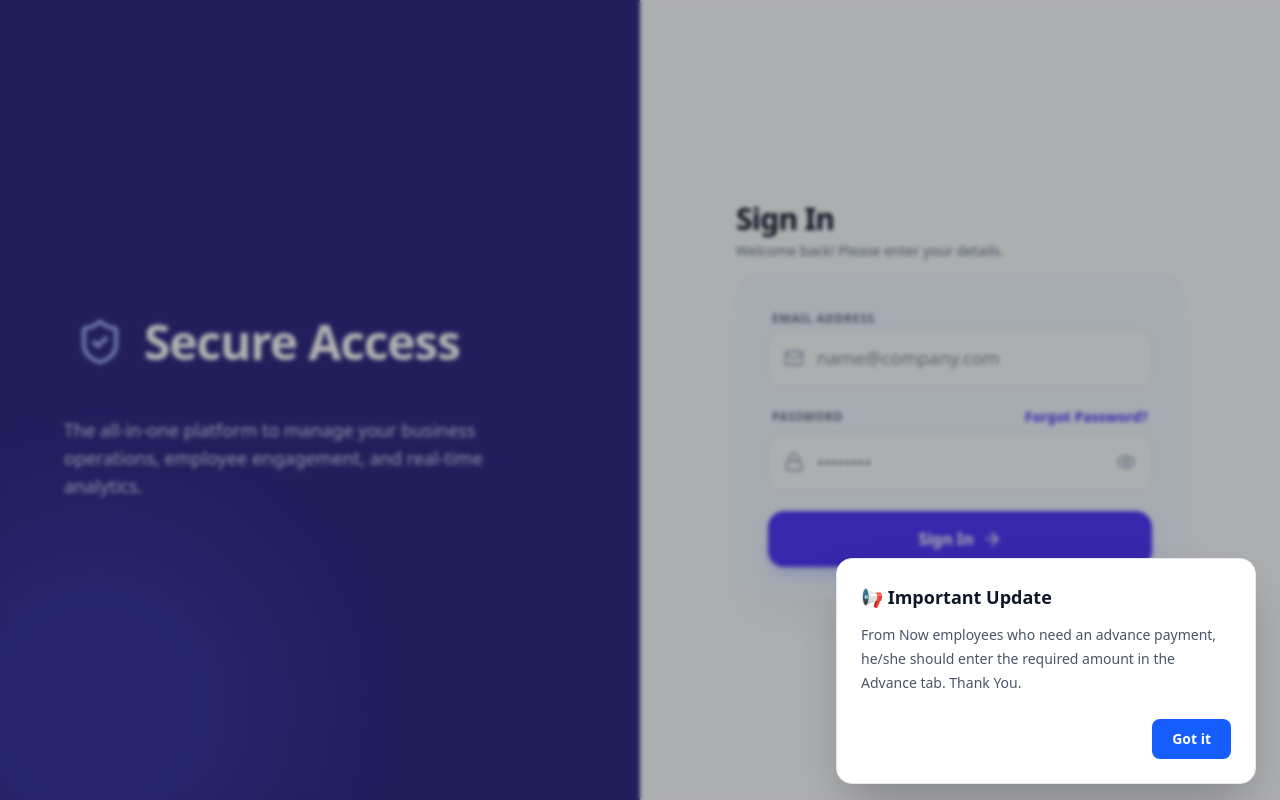
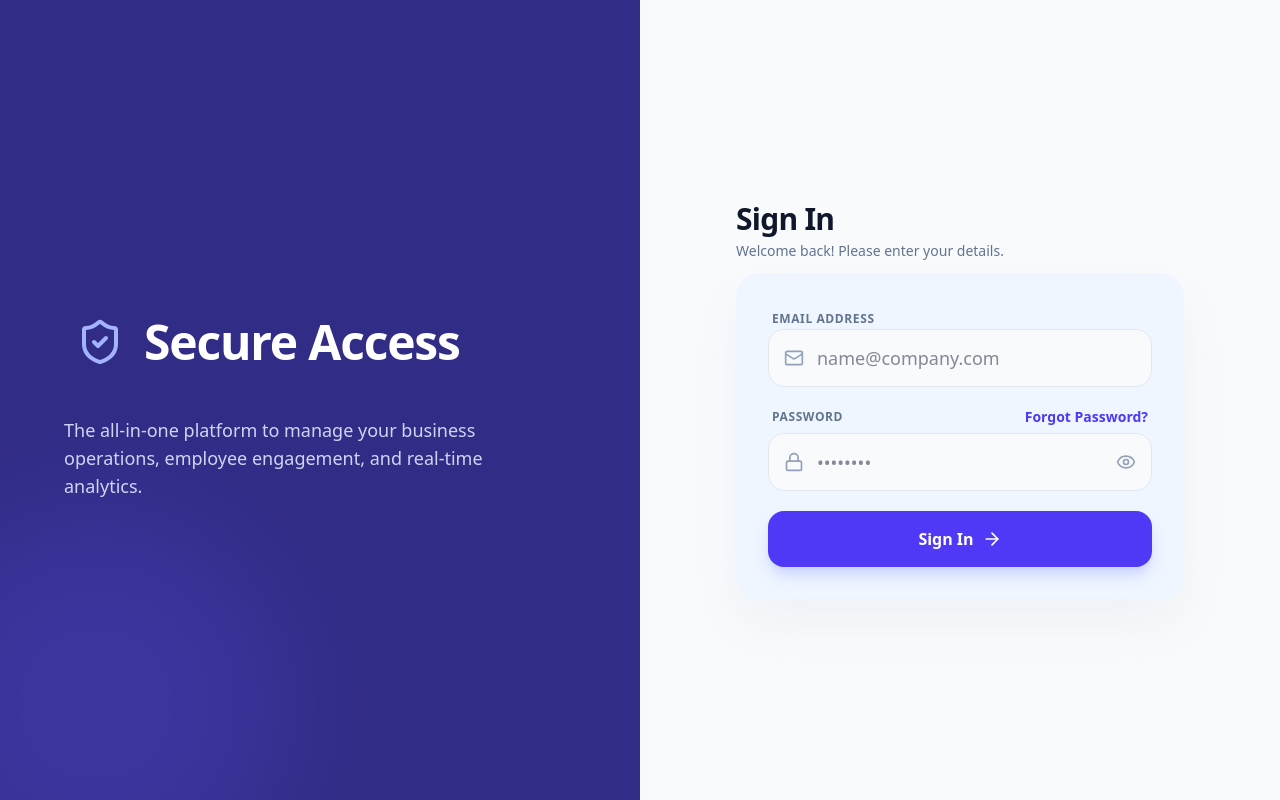
Before and after one commit to Devraj070/Respion-HRMS, a Next.js app: page /login in a window 1280 px wide. Built offline with nearby package versions, Linux system fonts and the light colour scheme.

Commit message:
commented anoucement

```diff
--- a/src/app/layout.js
+++ b/src/app/layout.js
@@ -33,9 +33,9 @@ export default function RootLayout({ children }) {
       <body
         className={`${geistSans.variable} ${geistMono.variable} antialiased select-none`}
       >
-        <TopAnnouncement
+        {/* <TopAnnouncement
           message="From Now employees who need an advance payment, he/she should enter the required amount in the Advance tab. Thank You."
-        />
+        /> */}
         {children}
       </body>
     </html>
```
